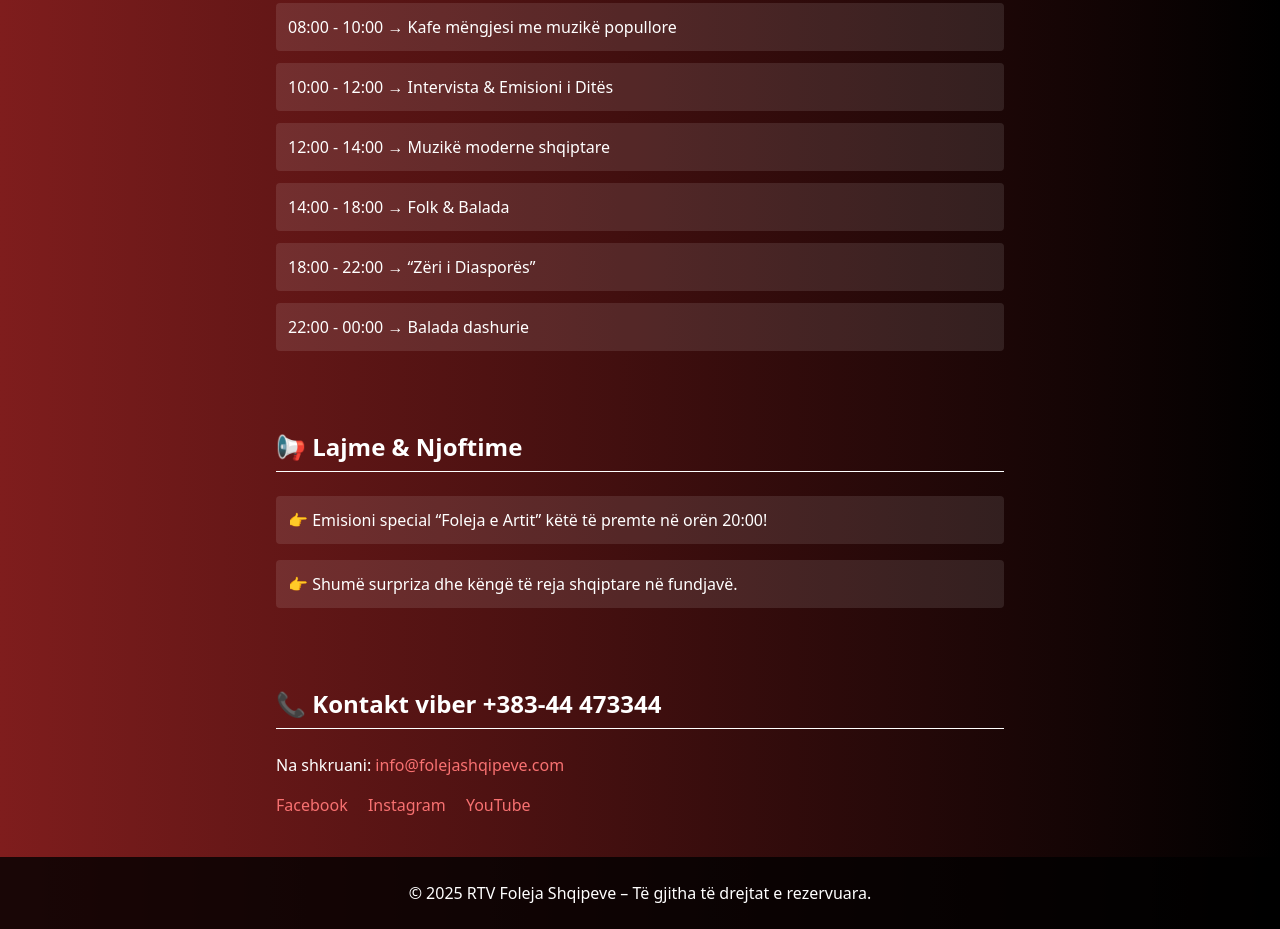
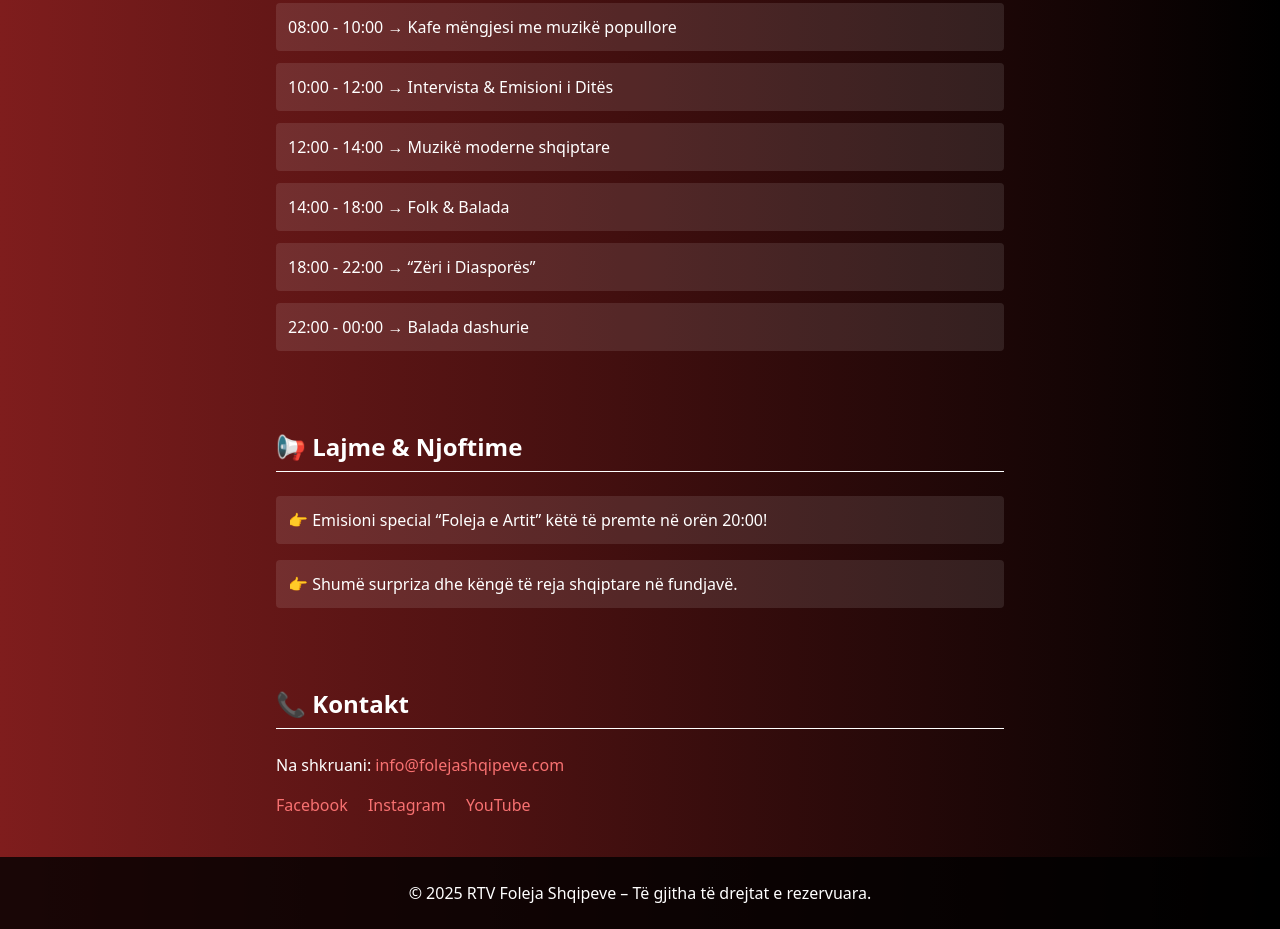
Before and after one commit to folejashqipeve-wq/rtv-foleja-shqipeve, a plain HTML site: page index.html in a window 1280 px wide. Shown: the part 500-1429 px from the top of the page. Drawn offline with nearby package versions, Linux system fonts and the light colour scheme.

Commit message:
faqe e re

```diff
--- a/index.html
+++ b/index.html
@@ -48,7 +48,7 @@
 
   <!-- Kontakt -->
   <section class="max-w-3xl mx-auto px-5 py-10">
-    <h2 class="text-2xl font-bold border-b border-white pb-2 mb-6">📞 Kontakt viber +383-44 473344</h2>
+    <h2 class="text-2xl font-bold border-b border-white pb-2 mb-6">📞 Kontakt</h2>
     <p class="mb-4">Na shkruani:
       <a href="mailto:info@folejashqipeve.com" class="text-red-400 hover:underline">info@folejashqipeve.com</a>
     </p>
```
